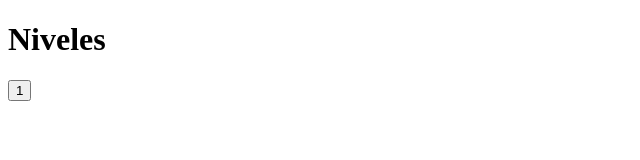
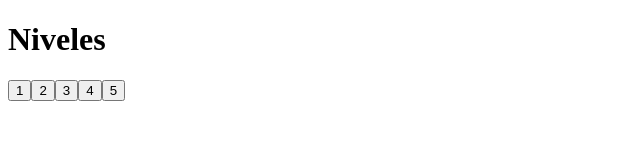
Before and after one commit to ElFilosofo77/TriviaMan-a, a website: page www/level-list.html in a window 1280 px wide. Shown: the whole page, without its empty margins (0-640 px from the left). Drawn offline with Linux system fonts and the light colour scheme.

Commit message:
renderLevels

```diff
--- /dev/null
+++ b/www/js/data/levelsList.js
@@ -0,0 +1,57 @@
+export const levelsList = [
+  {
+    id: 1,
+    img: '',
+    pregunta: '¿Pregunta?',
+    respuestas: {
+      'Pregunta 1': false,
+      'Pregunta 2': true,
+      'Pregunta 3': false,
+      'Pregunta 4': false
+    }
+  },
+  {
+    id: 2,
+    img: '',
+    pregunta: '¿Pregunta?',
+    respuestas: {
+      'Pregunta 1': false,
+      'Pregunta 2': true,
+      'Pregunta 3': false,
+      'Pregunta 4': false
+    }
+  },
+  {
+    id: 3,
+    img: '',
+    pregunta: '¿Pregunta?',
+    respuestas: {
+      'Pregunta 1': false,
+      'Pregunta 2': true,
+      'Pregunta 3': false,
+      'Pregunta 4': false
+    }
+  },
+  {
+    id: 4,
+    img: '',
+    pregunta: '¿Pregunta?',
+    respuestas: {
+      'Pregunta 1': false,
+      'Pregunta 2': true,
+      'Pregunta 3': false,
+      'Pregunta 4': false
+    }
+  },
+  {
+    id: 5,
+    img: '',
+    pregunta: '¿Pregunta?',
+    respuestas: {
+      'Pregunta 1': false,
+      'Pregunta 2': true,
+      'Pregunta 3': false,
+      'Pregunta 4': false
+    }
+  }
+]
--- /dev/null
+++ b/www/js/renderLevels.js
@@ -0,0 +1,15 @@
+import { levelsList } from "./data/levelsList.js"
+
+function renderLevels () {
+  const container = document.querySelector('.cajitas-niveles')
+
+  levelsList.forEach((level) => {
+    const button = document.createElement('button')
+    button.classList.add('boton-cajitas')
+    button.innerHTML = level.id.toString()
+
+    container.appendChild(button)
+  })
+}
+
+document.addEventListener('DOMContentLoaded', renderLevels)
--- a/www/level-list.html
+++ b/www/level-list.html
@@ -13,11 +13,12 @@
 
         <div class="cajitas-niveles">
 
-            <button class="boton-cajitas" id="id-nivel" onclick=""><span>1</span></button>
+            <!-- <button class="boton-cajitas" id="id-nivel" onclick=""><span>1</span></button> -->
 
         </div>
 
     </div>
 
+    <script type="module" src="./js/renderLevels.js"></script>
 </body>
 </html>
```
Also changed, not shown: www/index.html (+0 -19 lines).
